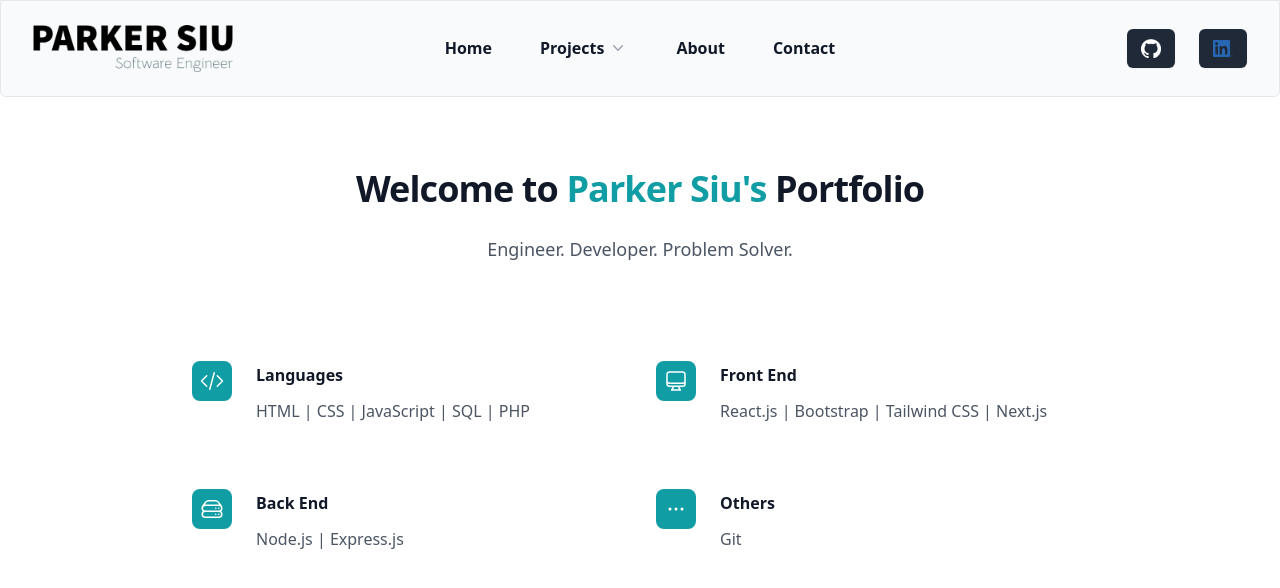
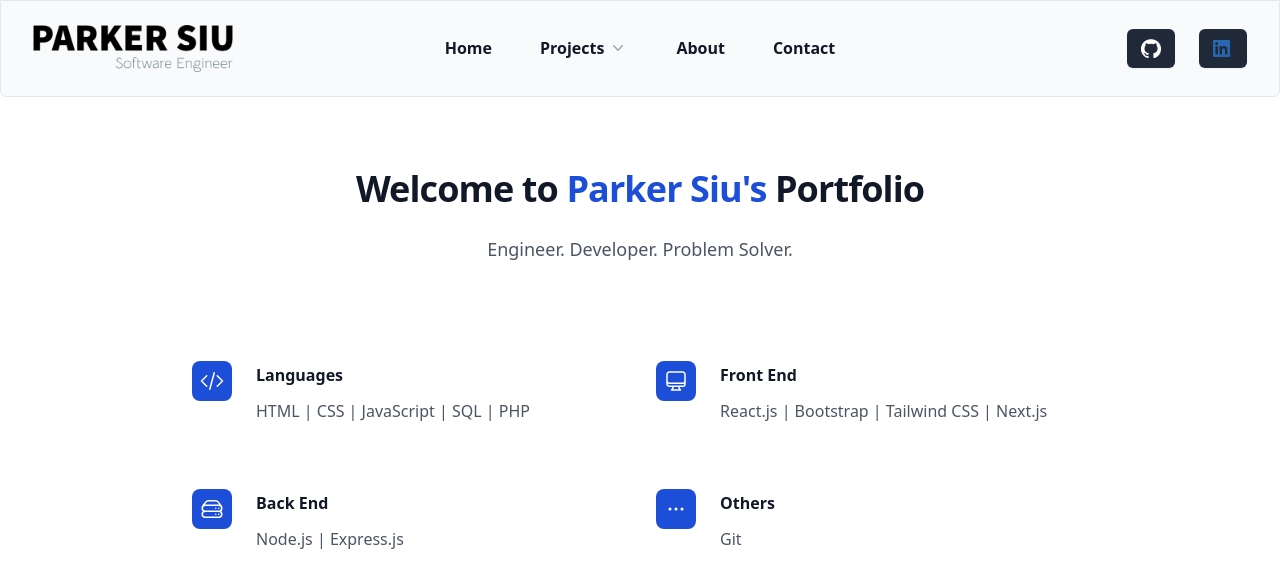
Before and after one commit to parkersiu/portfolio, a Next.js app: page / in a window 1280 px wide. Shown: the top 588 px of the page. Built offline with nearby package versions, Linux system fonts and the light colour scheme.

Commit message:
Adjusted home page color.

```diff
--- a/app/page.js
+++ b/app/page.js
@@ -32,9 +32,8 @@ export default function Page() {
     <div className="py-12 sm:py-16">
       <div className="mx-auto max-w-7xl px-6 lg:px-8">
         <div className="mx-auto max-w-2xl lg:text-center">
-          {/* <h2 className="text-base font-semibold leading-7 text-indigo-600">Deploy faster</h2> */}
           <p className="mt-2 text-3xl font-bold tracking-tight text-gray-900 sm:text-4xl">
-            Welcome to <span className='text-[#119DA4]'>Parker Siu&apos;s</span> Portfolio
+            Welcome to <span className='text-blue-700'>Parker Siu&apos;s</span> Portfolio
           </p>
           <p className="mt-6 text-lg leading-8 text-gray-600">
             Engineer. Developer. Problem Solver.
@@ -45,7 +44,7 @@ export default function Page() {
             {features.map((feature) => (
               <div key={feature.name} className="relative pl-16">
                 <dt className="text-base font-semibold leading-7 text-gray-900">
-                  <div className="absolute left-0 top-0 flex h-10 w-10 items-center justify-center rounded-lg bg-[#119DA4]">
+                  <div className="absolute left-0 top-0 flex h-10 w-10 items-center justify-center rounded-lg bg-blue-700">
                     <feature.icon className="h-6 w-6 text-white" aria-hidden="true" />
                   </div>
                   {feature.name}
```
